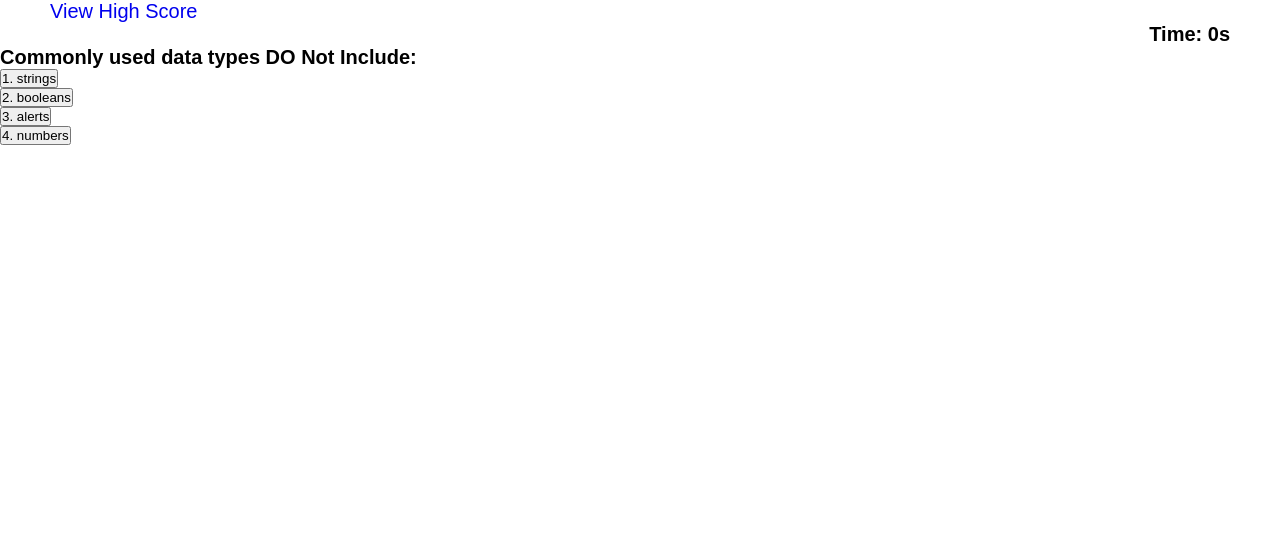
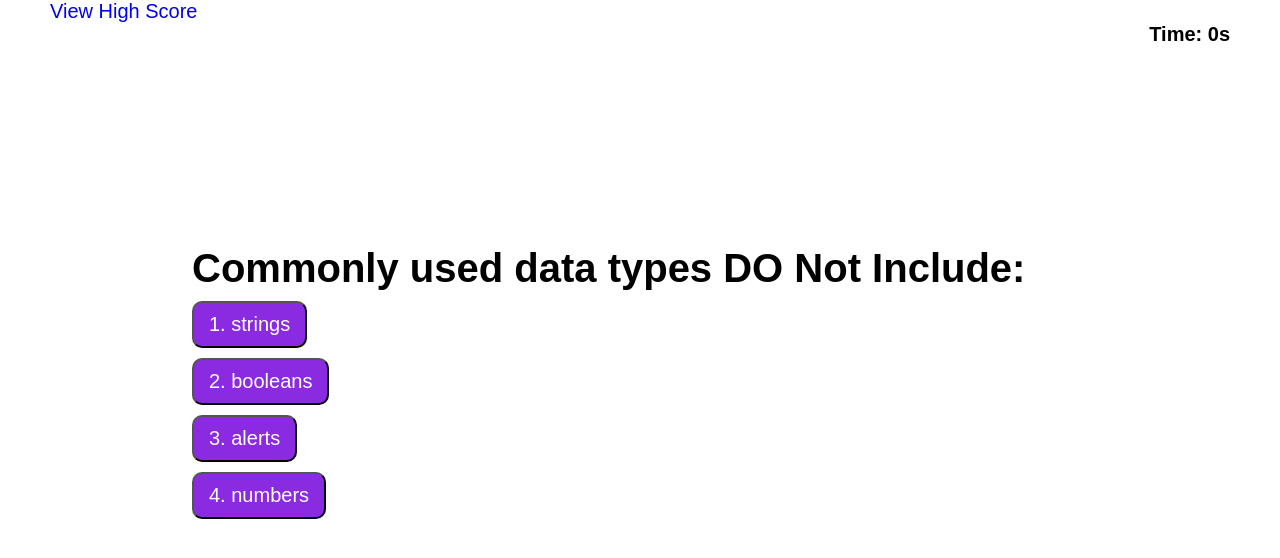
Before and after one commit to GhulamZaka/Code-Quiz, a plain HTML site: page index.html in a window 1280 px wide. Both pictures are taken after a click on the button "Start Quiz". Drawn offline with Linux system fonts and the light colour scheme.

Commit message:
organizing questions and answers

```diff
--- a/assets/css/style.css
+++ b/assets/css/style.css
@@ -14,8 +14,8 @@
   /* header style */
 
   #header {
-      margin-top: 0;
-      display: block;
+      margin-top: 20px;
+
   }
 
   .highscore a {
@@ -58,22 +58,36 @@
   }
 
 /* question section style */
-#quiz-page {
-    margin: 100px;
-    margin-left: 40%;
+#quiz {
+    font-size: 50px;
+    text-align: center;
+    margin-top: 200px;
 }
 
 #question {
-    font-size: 20px;
-    font-weight: bold;
-    text-align: left;
-}
+    font-size: 40px;
+      text-align: left;
+      margin-left: 15%;
+      margin-right: 15%;
+      display: flex;
+      font-weight: bold;
+  }
 
 ul {
     list-style: none;
 }
 
-#choices {
-
-
+.button {
+    background-color: blueviolet;
+    font-size: 20px;
+    border-radius: 10px;
+    display: flex;
+    text-align: left;
+    margin: 10px;
+    margin-left: 15%;
+    color: #ffffff;
+    padding: 10px 15px;
 }
+.button:hover {
+    background-color: #d66bbb;
+}
--- a/assets/js/script.js
+++ b/assets/js/script.js
@@ -34,7 +34,7 @@ choice4 : "4. square brackets",
 correct : "2"
 },
 
-{question: "arrays in JavaScript can be used to store___________.",
+{question: "Arrays in JavaScript can be used to store___________.",
 choice1 : "1. numbers and strings",
 choice2 : "2. other arrays",
 choice3 : "3. booleans",
@@ -92,3 +92,22 @@ function renderQuestion() {
     choice3.innerHTML = q.choice3;
     choice4.innerHTML = q.choice4;
 };
+
+// check answers
+function checkAnswer(answer) {
+if(questions[runningQuestionIndex].correct == answer) {
+    answer.textContent = "Correct!"
+}
+else {
+    answer.textContent = "Wrong!"
+
+}
+
+if (questions.lenght === runningQuestionIndex+1) {
+    resultRender();
+    return;
+
+}
+runningQuestionIndex++;
+renderQuestion();
+};
--- a/index.html
+++ b/index.html
@@ -33,10 +33,10 @@
             <div id="question"></div>
             <div id="choices">
               <ul>
-                <li><button class="choice option-1 choice-button" id="1" onclick="checkAnswer('1')"></button></li>
-                <li><button class="choice option-2 choice-button" id="2" onclick="checkAnswer('2')"></button></li>
-                <li><button class="choice option-3 choice-button" id="3" onclick="checkAnswer('3')"></button></li>
-                <li><button class="choice option-4 choice-button" id="4" onclick="checkAnswer('4')"></button></li>
+                <li><button class="button" id="1" onclick="checkAnswer('1')"></button></li>
+                <li><button class="button" id="2" onclick="checkAnswer('2')"></button></li>
+                <li><button class="button" id="3" onclick="checkAnswer('3')"></button></li>
+                <li><button class="button" id="4" onclick="checkAnswer('4')"></button></li>
               </ul>
             </div>
 
```
